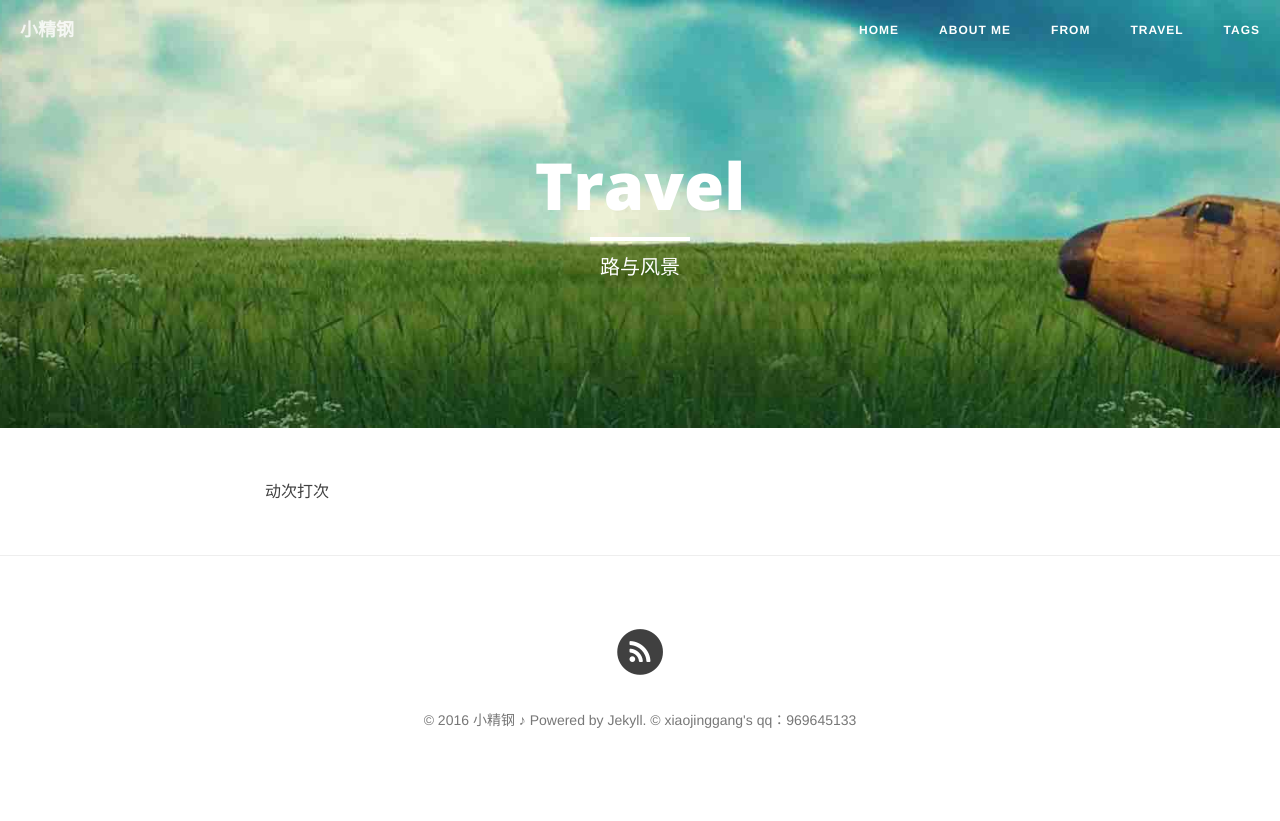
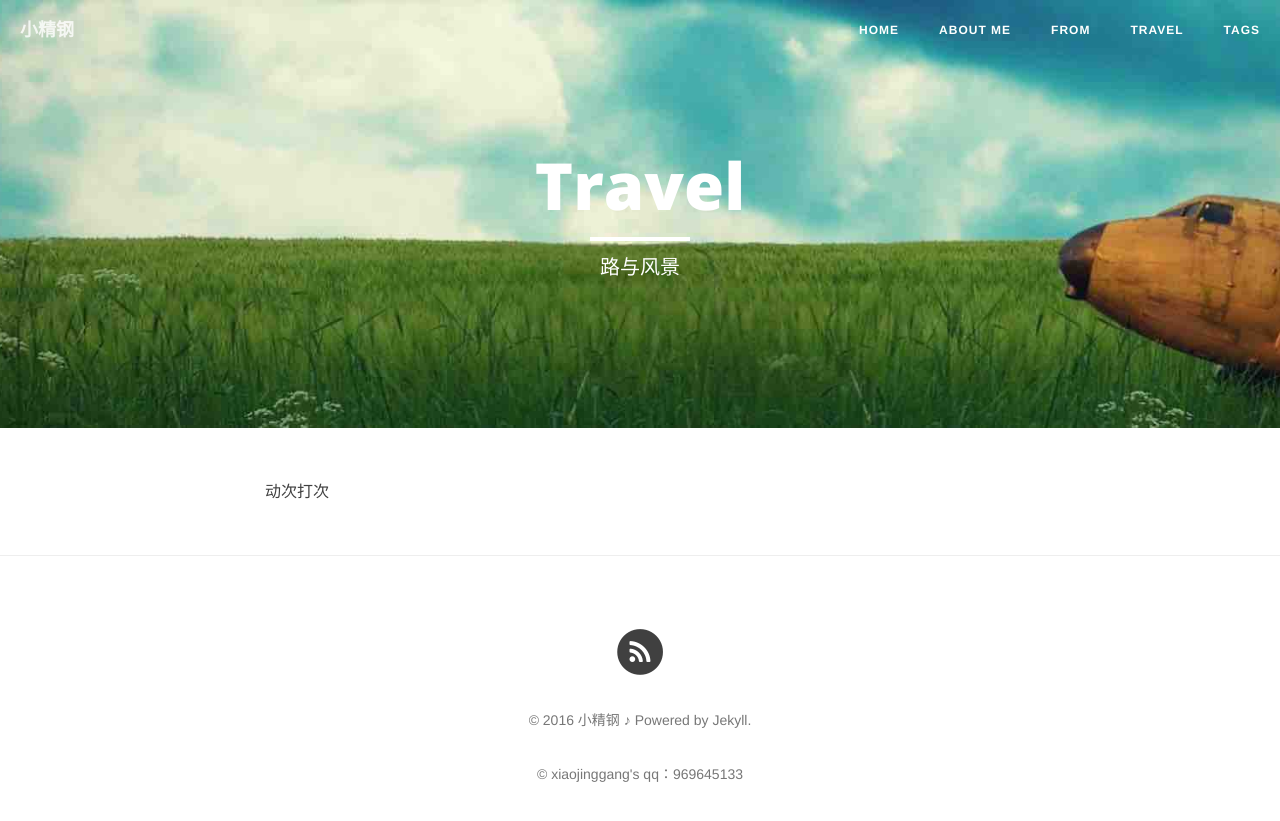
Before and after one commit to xiaojinggang/xiaojinggang, a Jekyll site: the page built from Travel.md, in a window 1280 px wide. Shown: the top 821 px of the page. Built offline with Jekyll 4.4.1, drawn with Linux system fonts in a browser that asks for light colours; nearby versions of some CDN libraries.

Commit message:
Update footer.html

```diff
--- a/_includes/footer.html
+++ b/_includes/footer.html
@@ -79,6 +79,8 @@
                 </ul>
                 <p class="copyright text-muted">
                 &copy; {{ site.time | date: '%Y' }} {{ site.owner.name }} ♪ Powered by Jekyll.
+                </p>
+                <p class="copyright text-muted">
                 &copy; xiaojinggang's qq：969645133
                 </p>
             </div>
```
